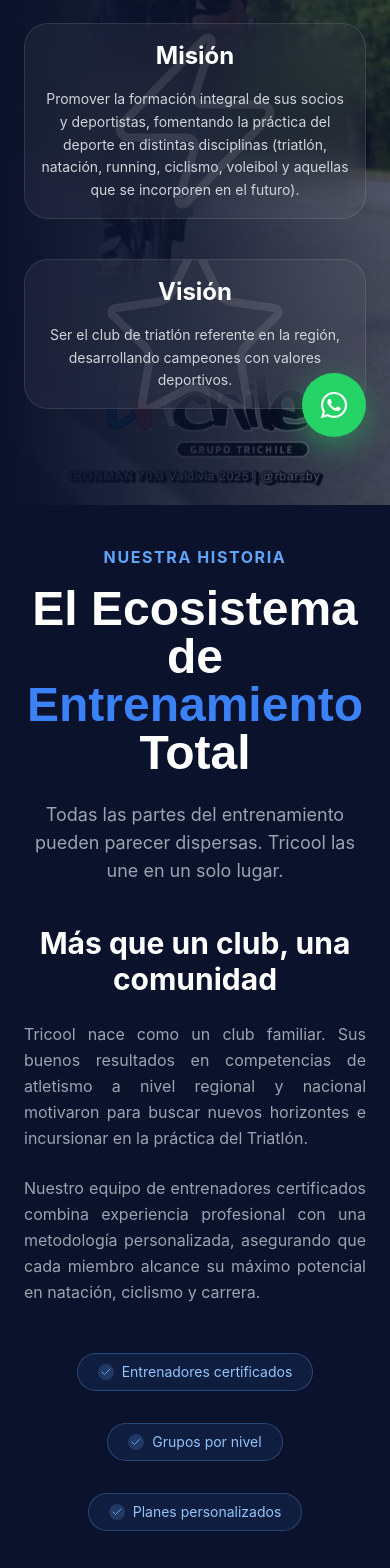
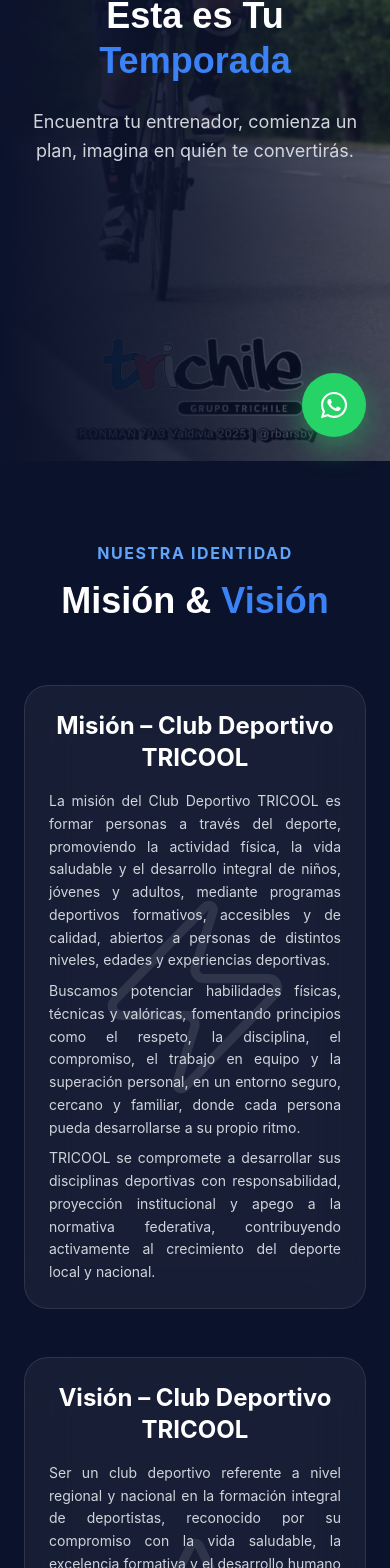
Before and after one commit to AndreaABL/tricool-landingpage, a React (Vite) app: page / in a window 390 px wide. Shown: the part 383-1951 px from the top of the page. Built offline with nearby package versions, Linux system fonts and the light colour scheme.

Commit message:
ajuste mision-vision + responsivo

```diff
--- a/src/LandingPage.jsx
+++ b/src/LandingPage.jsx
@@ -5,7 +5,7 @@
 import { useState, useRef } from "react";
 import emailjs from "emailjs-com";
 import { FaInstagram, FaWhatsapp, FaVolleyballBall } from "react-icons/fa";
-import { GiRunningShoe} from "react-icons/gi";
+import { GiRunningShoe } from "react-icons/gi";
 import logo from "./assets/logo-tricool.png";
 import gallery1 from "./assets/gallery-1.jpeg";
 import gallery2 from "./assets/gallery-2.jpeg";
@@ -279,13 +279,16 @@
                 <div className="relative z-10 w-full max-w-[2560px] mx-auto
   px-6 sm:px-10 xl:px-24 2xl:px-40
   pt-32 pb-24
-          grid grid-cols-1 lg:grid-cols-2 2xl:grid-cols-3
-          gap-16 items-center">
+  grid grid-cols-1
+  lg:grid-cols-2
+  2xl:grid-cols-1
+  gap-16
+  items-center">
 
-                    {/* LEFT */}
+                    {/* TEXT */}
                     <motion.div
-                        initial={{ opacity: 0, x: -40 }}
-                        animate={{ opacity: 1, x: 0 }}
+                        initial={{ opacity: 0, y: 30 }}
+                        animate={{ opacity: 1, y: 0 }}
                         transition={{ duration: 0.6 }}
                         className="text-center
   lg:text-left
@@ -297,16 +300,17 @@
 
   max-w-xl
   lg:max-w-2xl
-    2xl:max-w-4xl
-
-    2xl:col-span-3"
+  2xl:max-w-4xl"
                     >
-                        <span className="uppercase text-xm tracking-widest text-blue-400 font-bold">
+                        <span className="uppercase text-xs tracking-widest text-blue-400 font-bold">
                             Club Deportivo Tricool
                         </span>
 
                         <motion.h1
-                            className="mt-6 text-4xl sm:text-5xl md:text-6xl xl:text-7xl 2xl:text-8xl font-extrabold leading-tight font-display"
+                            className="mt-6
+        text-4xl sm:text-5xl md:text-6xl xl:text-7xl 2xl:text-8xl
+        font-extrabold leading-tight font-display
+      "
                             variants={sentence}
                             initial="hidden"
                             animate="visible"
@@ -330,73 +334,118 @@
                             initial={{ opacity: 0, y: 20 }}
                             whileInView={{ opacity: 1, y: 0 }}
                             viewport={{ once: true }}
-                            transition={{ duration: 0.6, ease: "easeOut" }}
-                            className="mt-6 sm:mt-8 text-gray-300 text-base sm:text-lg leading-relaxed font-sans"
+                            transition={{ duration: 0.6 }}
+                            className="
+        mt-6 sm:mt-8
+        text-gray-300
+        text-lg sm:text-xl
+        leading-relaxed
+      "
                         >
                             Encuentra tu entrenador, comienza un plan, imagina en quién te convertirás.
                         </motion.p>
                     </motion.div>
 
-                    {/* RIGHT */}
+
+
+                </div>
+            </section>
+            {/* Mission & Vision */}
+            <section id="about" className="bg-[#0b122b] py-20 text-white">
+                <div className="max-w-[2560px] mx-auto px-6 sm:px-10 xl:px-24 2xl:px-40">
+
+                    {/* Header */}
                     <motion.div
-                        initial={{ opacity: 0, x: 40 }}
-                        animate={{ opacity: 1, x: 0 }}
-                        transition={{ duration: 0.6 }}
-                        className="flex flex-col gap-10
-    mx-auto
-    lg:mx-0
-    2xl:mx-auto
-
-    max-w-xl
-    lg:max-w-2xl
-    2xl:max-w-4xl
-
-    2xl:col-span-3"
-                    >
-                        <div className="relative overflow-hidden rounded-3xl bg-white/5 backdrop-blur-xl border border-white/10 p-4 sm:p-5">
-                            <div className="absolute inset-0 flex items-center justify-center opacity-10 pointer-events-none">
-                                <Zap size={200} strokeWidth={1} />
-                            </div>
-                            <div className="relative z-10">
-                                <h3 className="text-2xl font-bold mb-4">Misión</h3>
-                                <motion.p
-                                    initial={{ opacity: 0, y: 15 }}
+                        initial={{ opacity: 0, y: 30 }}
                         whileInView={{ opacity: 1, y: 0 }}
                         viewport={{ once: true }}
-                                    transition={{ duration: 0.5 }}
-                                    className="text-gray-300 text-sm leading-relaxed"
+                        transition={{ duration: 0.6 }}
+                        className="text-center mb-16"
                     >
-                                    Promover la formación integral de sus socios y deportistas, fomentando la práctica
-                                    del deporte en distintas disciplinas (triatlón, natación, running, ciclismo, voleibol y
-                                    aquellas que se incorporen en el futuro).
-                                </motion.p>
+                        <p className="text-blue-400 uppercase tracking-widest mb-4 font-bold">
+                            Nuestra Identidad
+                        </p>
+                        <h2 className="text-4xl md:text-5xl font-extrabold font-display">
+                            Misión & <span className="text-blue-500">Visión</span>
+                        </h2>
+                    </motion.div>
+
+                    {/* Cards */}
+                    <div className="grid grid-cols-1 lg:grid-cols-2 gap-12">
+
+                        {/* MISION */}
+                        <motion.div
+                            initial={{ opacity: 0, y: 40 }}
+                            whileInView={{ opacity: 1, y: 0 }}
+                            viewport={{ once: true }}
+                            transition={{ duration: 0.6 }}
+                            className="relative overflow-hidden rounded-3xl bg-white/5 backdrop-blur-xl border border-white/10 p-6"
+                        >
+                            <div className="absolute inset-0 flex items-center justify-center opacity-10 pointer-events-none">
+                                <Zap size={220} strokeWidth={1} />
+                            </div>
+
+                            <div className="relative z-10">
+                                <h3 className="text-2xl font-bold mb-4">
+                                    Misión – Club Deportivo TRICOOL
+                                </h3>
+                                <div className="text-gray-300 text-sm leading-relaxed text-justify space-y-2">
+                                    <p>La misión del Club Deportivo TRICOOL es formar personas a través del deporte,
+                                        promoviendo la actividad física, la vida saludable y el desarrollo integral
+                                        de niños, jóvenes y adultos, mediante programas deportivos formativos,
+                                        accesibles y de calidad, abiertos a personas de distintos niveles, edades
+                                        y experiencias deportivas.</p>
+                                    <p>Buscamos potenciar habilidades físicas, técnicas y valóricas, fomentando
+                                        principios como el respeto, la disciplina, el compromiso, el trabajo en equipo
+                                        y la superación personal, en un entorno seguro, cercano y familiar, donde cada
+                                        persona pueda desarrollarse a su propio ritmo.</p>
+                                    <p>TRICOOL se compromete a desarrollar sus disciplinas deportivas con responsabilidad,
+                                        proyección institucional y apego a la normativa federativa, contribuyendo activamente
+                                        al crecimiento del deporte local y nacional.</p>
                                 </div>
                             </div>
+                        </motion.div>
 
-                        <div className="relative overflow-hidden rounded-3xl bg-white/5 backdrop-blur-xl border border-white/10 p-4 sm:p-5">
-                            <div className="absolute inset-0 flex items-center justify-center opacity-10 pointer-events-none">
-                                <Star size={200} strokeWidth={1} />
-                            </div>
-                            <div className="relative z-10">
-                                <h3 className="text-2xl font-bold mb-4">Visión</h3>
-                                <motion.p
-                                    initial={{ opacity: 0, y: 15 }}
+                        {/* VISION */}
+                        <motion.div
+                            initial={{ opacity: 0, y: 40 }}
                             whileInView={{ opacity: 1, y: 0 }}
                             viewport={{ once: true }}
-                                    transition={{ duration: 0.5 }}
-                                    className="text-gray-300 text-sm leading-relaxed"
+                            transition={{ duration: 0.6, delay: 0.1 }}
+                            className="relative overflow-hidden rounded-3xl bg-white/5 backdrop-blur-xl border border-white/10 p-6"
                         >
-                                    Ser el club de triatlón referente en la región, desarrollando campeones con valores deportivos.
-                                </motion.p>
+                            <div className="absolute inset-0 flex items-center justify-center opacity-10 pointer-events-none">
+                                <Star size={220} strokeWidth={1} />
+                            </div>
+
+                            <div className="relative z-10">
+                                <h3 className="text-2xl font-bold mb-4">
+                                    Visión – Club Deportivo TRICOOL
+                                </h3>
+                                <div className="text-gray-300 text-sm leading-relaxed text-justify space-y-2">
+                                    <p>Ser un club deportivo referente a nivel regional y nacional
+                                        en la formación integral de deportistas, reconocido por su
+                                        compromiso con la vida saludable, la excelencia formativa y
+                                        el desarrollo humano a través del deporte.</p>
+                                    <p>Aspiramos a consolidar un proyecto deportivo sólido, inclusivo
+                                        y sustentable, con presencia en diversas disciplinas, vinculado a
+                                        las federaciones deportivas nacionales, y capaz de brindar
+                                        oportunidades de crecimiento deportivo y personal a niños,
+                                        jóvenes y adultos.</p>
+                                    <p>TRICOOL busca proyectarse como una comunidad deportiva que inspire,
+                                        forme y acompañe a sus deportistas y familias en un camino de
+                                        aprendizaje, superación y valores.</p>
                                 </div>
                             </div>
                         </motion.div>
 
                     </div>
+                </div>
             </section>
 
+
             {/* About */}
-            <section id="about" className="bg-[#0b122b] py-10 text-white">
+            <section className="bg-[#0b122b] py-10 text-white">
                 <div className="max-w-[2560px] mx-auto px-6 sm:px-10 xl:px-24 2xl:px-40">
                     <motion.p
                         initial={{ opacity: 0, y: 20 }}
```
Lines whose indentation alone changed are shown as unchanged.
